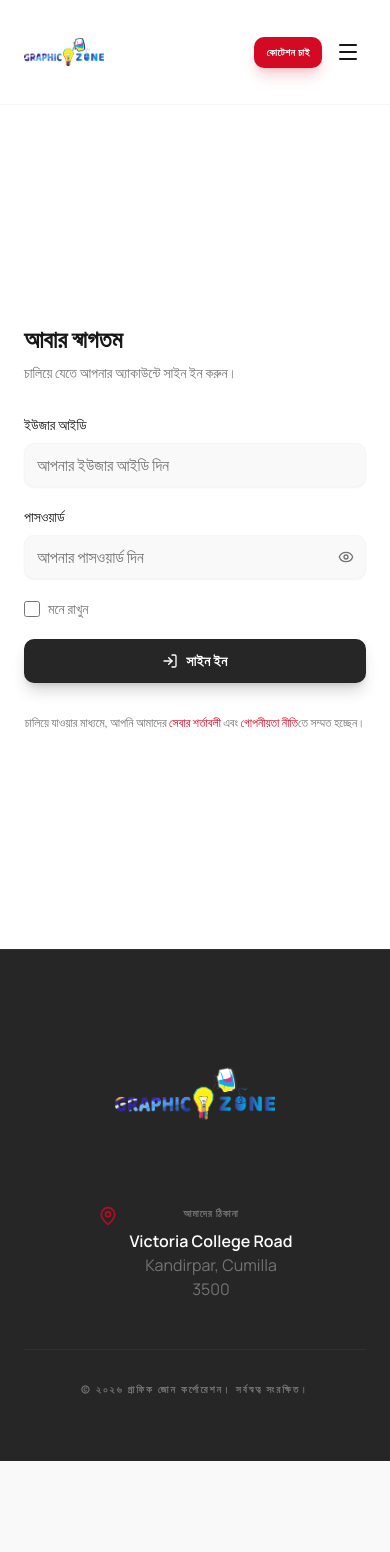
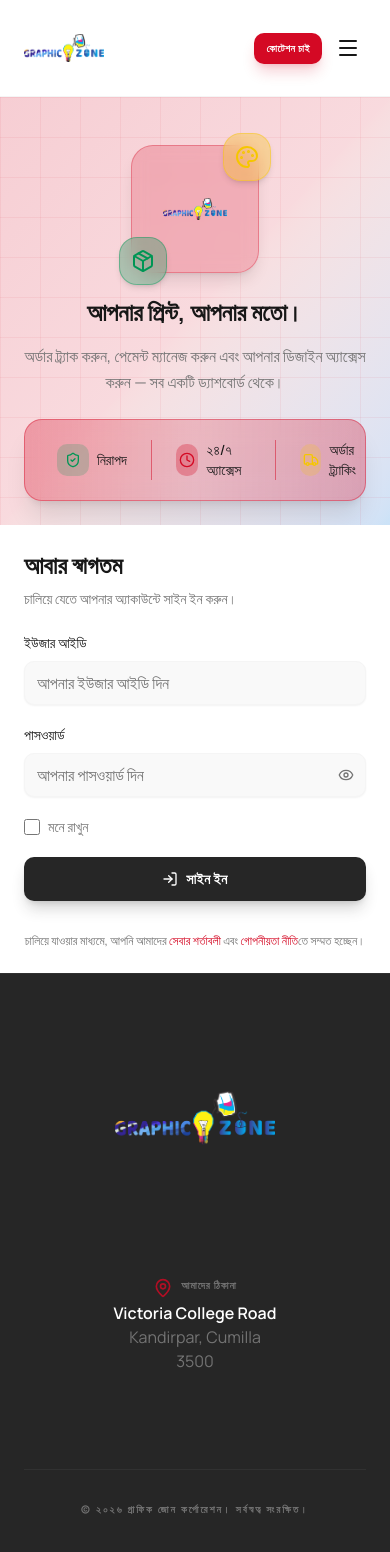
Before and after one commit to khalid586/graphic-zone, a Next.js app: page /login in a window 390 px wide. Shown: the top 1552 px of the page. Before the commit the page ends 1461 px from the top, so only its background shows below. Built offline with nearby package versions, Linux system fonts and the light colour scheme.

Commit message:
FIX : y axis gap reduced due to navbar logo increment

```diff
--- a/src/components/auth/AuthPage.tsx
+++ b/src/components/auth/AuthPage.tsx
@@ -15,7 +15,7 @@ import { LoginForm } from './LoginForm';
 import LogoImage from '../../../assets/Logo.png';
 
 const BrandPanel = () => (
-    <div className="hidden lg:flex lg:w-1/2 relative overflow-hidden bg-gradient-to-br from-primary/20 via-primary/15 to-info/20">
+    <div className="w-full lg:w-1/2 flex relative overflow-hidden bg-gradient-to-br from-primary/20 via-primary/15 to-info/20">
         {/* Background pattern */}
         <div className="absolute inset-0 opacity-40">
             <svg className="absolute inset-0 w-full h-full" xmlns="http://www.w3.org/2000/svg">
@@ -28,17 +28,17 @@ const BrandPanel = () => (
             </svg>
         </div>
 
-        <div className="relative z-10 flex flex-col justify-between p-12 xl:p-16 w-full">
+        <div className="relative z-10 flex flex-col justify-between p-6 sm:p-10 lg:p-12 xl:p-16 w-full">
 
 
             {/* Center illustration */}
-            < div className="flex-1 flex flex-col items-center justify-center py-12">
+            <div className="flex-1 flex flex-col items-center justify-center py-6 sm:py-8 lg:py-12">
                 {/* Icon composition */}
                 <motion.div
                     initial={{ opacity: 0, y: 20 }}
                     animate={{ opacity: 1, y: 0 }}
                     transition={{ duration: 0.8, delay: 0.2 }}
-                    className="relative mb-12"
+                    className="relative mb-6 sm:mb-8 lg:mb-12"
                 >
                     <div className="w-32 h-32 rounded-3xl bg-primary/20 backdrop-blur-sm border border-primary/30 flex items-center justify-center p-4 shadow-lg">
                         <Image
@@ -117,12 +117,12 @@ const BrandPanel = () => (
 
 const AuthPage = () => {
     return (
-        <div className="min-h-screen flex bg-white">
+        <div className="min-h-screen flex flex-col lg:flex-row bg-white">
             {/* Left — Brand Panel */}
             <BrandPanel />
 
             {/* Right — Auth Forms */}
-            <div className="w-full lg:w-1/2 flex items-center justify-center p-6 sm:p-10 lg:p-16">
+            <div className="w-full lg:w-1/2 flex items-center justify-center p-6 sm:p-8 lg:p-12">
                 <motion.div
                     initial={{ opacity: 0, y: 20 }}
                     animate={{ opacity: 1, y: 0 }}
@@ -130,7 +130,7 @@ const AuthPage = () => {
                     className="w-full max-w-md"
                 >
                     {/* Heading */}
-                    <div className="mb-8">
+                    <div className="mb-6">
                         <h1 className="text-2xl sm:text-3xl font-bold text-foreground mb-2">
                             আবার স্বাগতম
                         </h1>
--- a/src/components/home/Hero.tsx
+++ b/src/components/home/Hero.tsx
@@ -14,7 +14,7 @@ type HeroProps = {
 }
 
 const Hero = ({ onCtaClick }: HeroProps = {}) => (
-    <section className="relative py-24 md:py-32 px-6 sm:px-8 bg-background overflow-hidden">
+    <section className="relative py-12 md:py-16 px-6 sm:px-8 bg-background overflow-hidden">
         <div className="absolute top-0 right-0 w-1/3 h-full bg-primary/5 skew-x-12 translate-x-1/2" />
         <div className="max-w-7xl mx-auto relative z-10 grid lg:grid-cols-2 gap-16 items-center">
             <motion.div
@@ -37,7 +37,7 @@ const Hero = ({ onCtaClick }: HeroProps = {}) => (
                         onClick={onCtaClick ?? scrollToContact}
                         className="bg-secondary text-secondary-foreground px-8 py-4 rounded-xl font-bold text-sm uppercase tracking-widest hover:bg-secondary/90 shadow-xl shadow-secondary/20 h-auto"
                     >
-                        বাল্ক অর্ডার করুন <ArrowRight className="w-4 h-4" />
+                        অর্ডার করুন <ArrowRight className="w-4 h-4" />
                     </Button>
                     <Button
                         asChild
--- a/src/components/layout/Footer.tsx
+++ b/src/components/layout/Footer.tsx
@@ -7,20 +7,22 @@ import LogoImage from '../../../assets/Logo.png';
 const Footer = () => (
     <footer className="bg-secondary text-muted-foreground py-16 px-6 sm:px-8 border-t border-white/5">
         <div className="max-w-7xl mx-auto">
-            <div className="flex flex-col md:flex-row justify-between items-center md:items-start gap-8">
-                <Link href="/" className="flex items-center">
+            <div className="flex flex-col md:flex-row justify-between gap-8 md:gap-12">
+                <Link href="/" className="flex mx-auto md:mx-0">
                     <Image
                         src={LogoImage}
                         alt="Graphic Zone Logo"
                         width={200}
                         height={200}
-                        className="w-40 h-40 sm:w-44 sm:h-44 md:w-48 md:h-48 lg:w-50 lg:h-50 object-contain"
+                        className=" w-40 h-40 sm:w-44 sm:h-44 md:w-48 md:h-48 lg:w-50 lg:h-50 object-contain"
                     />
                 </Link>
-                <div className="flex items-start gap-3 text-center md:text-left">
-                    <MapPin className="w-5 h-5 text-primary/80 flex-shrink-0" />
+                <div className="flex justify-center items-start gap-3 text-center mx-auto md:mx-0 my-12">
                     <div>
-                        <p className="text-[10px] font-bold text-muted-foreground uppercase tracking-widest mb-2">আমাদের ঠিকানা</p>
+                        <div className='flex gap-2  justify-center'>
+                            <MapPin className="w-5 h-5 text-primary/80 flex" />
+                            <p className="text-[10px] font-bold text-muted-foreground uppercase tracking-widest mb-2">আমাদের ঠিকানা</p>
+                        </div>
                         <p className="text-white font-semibold">{BRAND.address.street}</p>
                         <p className="text-muted-foreground">{BRAND.address.area}, {BRAND.address.city}</p>
                         <p className="text-muted-foreground">{BRAND.address.postalCode}</p>
--- a/src/components/layout/Navbar.tsx
+++ b/src/components/layout/Navbar.tsx
@@ -49,7 +49,7 @@ const Navbar = ({ navItems, ctaLabel = 'কোটেশন চাই', ctaAction
             className={`sticky top-0 z-50 transition-all duration-300 px-6 sm:px-8 ${isScrolled ? 'bg-white shadow-lg' : 'bg-white border-b border-muted'
                 }`}
         >
-            <div className="max-w-7xl mx-auto w-full flex justify-between items-center py-3 md:py-4">
+            <div className="max-w-7xl mx-auto w-full flex justify-between items-center py-2 md:py-3">
                 <Link href="/" className="flex items-center">
                     <Image
                         src={LogoImage}
```
